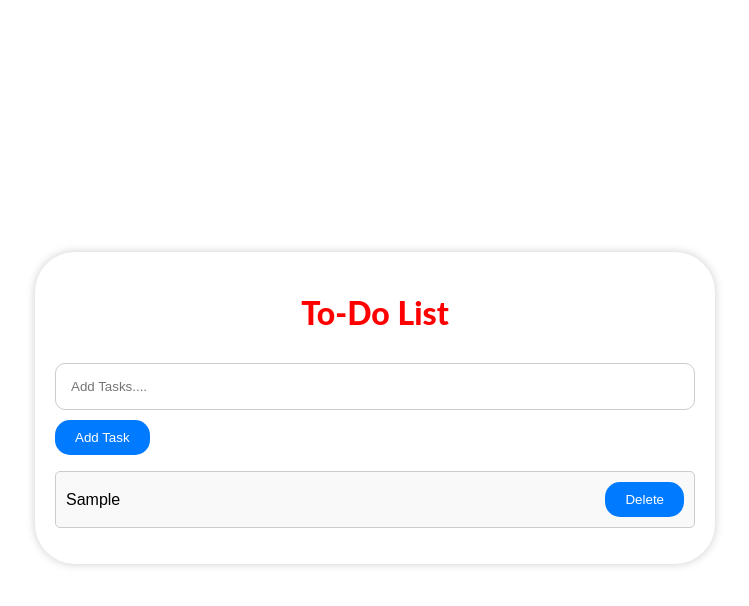
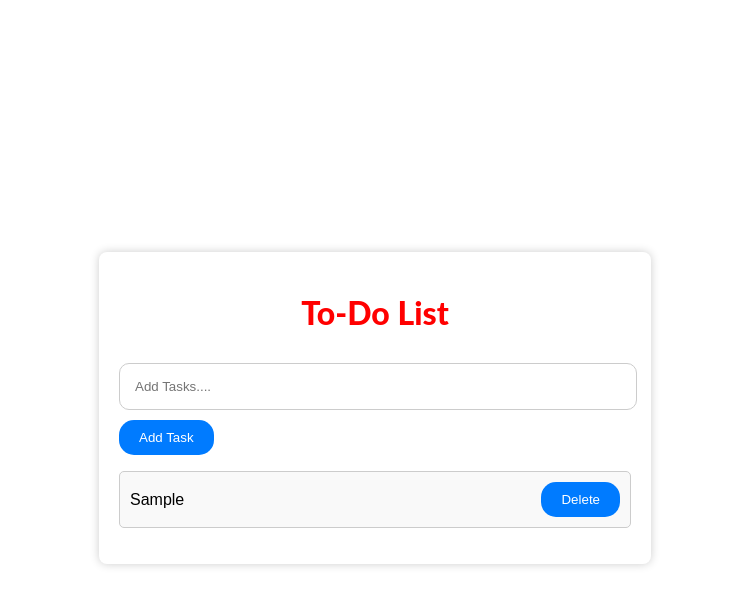
Before and after one commit to Bhagwanjha85/codeclauseinternship_To-Do-List, a plain HTML site: page index.html in a window 1280 px wide. Both pictures are taken after typing "Sample" into the empty fields and a click on the button "Add Task". Shown: the whole page, without its empty margins (273-1022 px from the left). Drawn offline with Linux system fonts and the light colour scheme.

Commit message:
Add files via upload

```diff
--- a/script.js
+++ b/script.js
@@ -11,7 +11,7 @@ function addTask() {
         `;
         taskList.appendChild(li);
 
-        taskInput.value = ""; // Clear the input field
+        taskInput.value = "";
     }
 }
 
--- a/style.css
+++ b/style.css
@@ -2,7 +2,6 @@ body {
     font-family: Arial, sans-serif;
     width:100%;
     height: 100vh;
-
     display:flex;
     align-items: center;
     justify-content: center;
@@ -10,10 +9,10 @@ body {
 
 .container {
     background-color: white;
-    width:50%;
+    width:40%;
     margin: 0 auto;
     padding: 20px;
-    border-radius: 40px;
+    border-radius: 8px;
     box-shadow: 0 0 10px rgba(0, 0, 0, 0.2);
 }
 
```
Also changed, not shown: index.html (+1 -0 lines).
